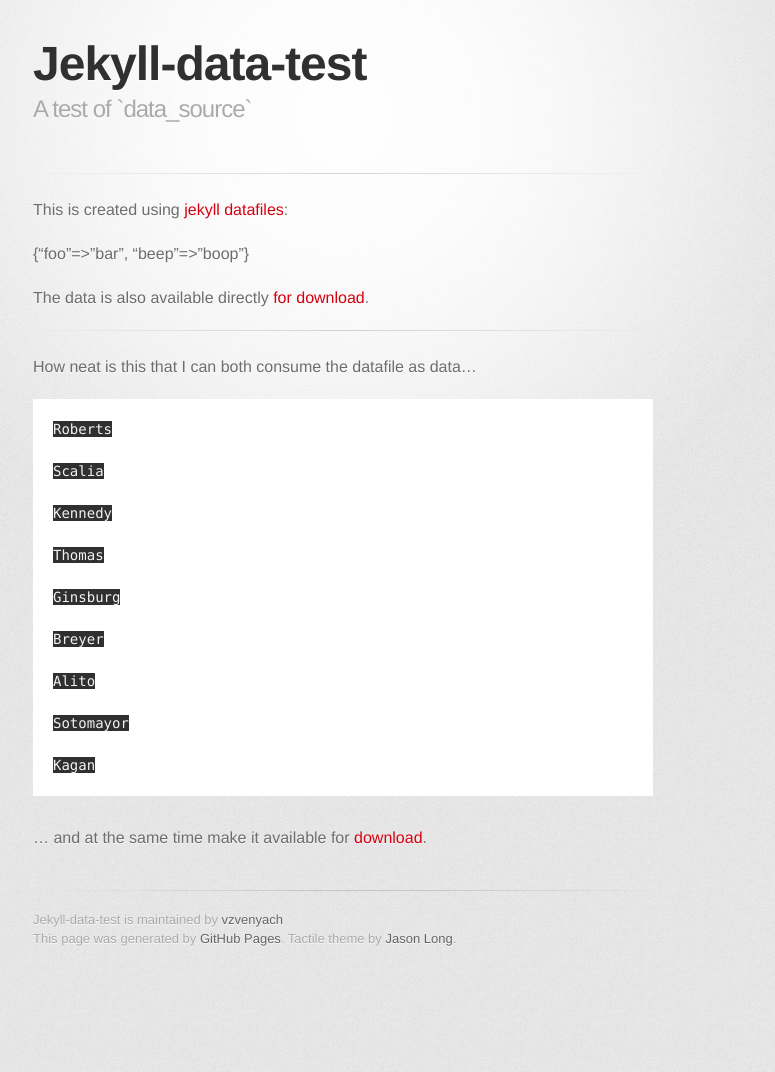
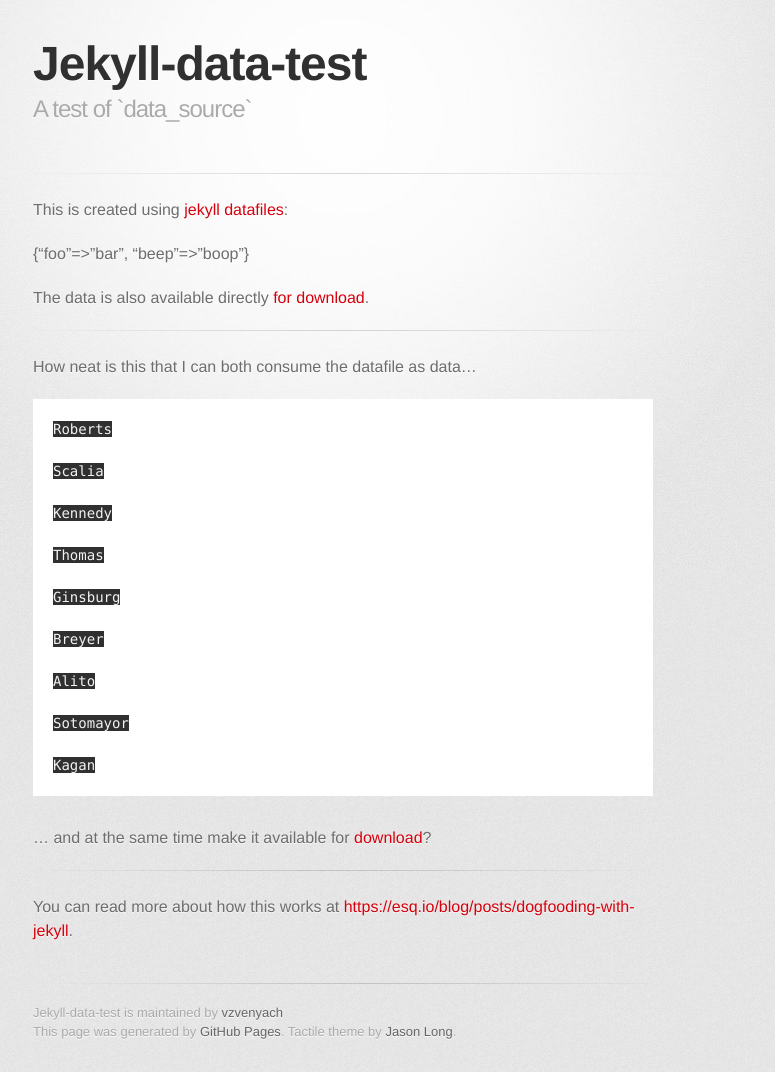
Before and after one commit to blsz/jekyll-data-test, a Jekyll site: the page built from index.md, in a window 1280 px wide. Shown: the whole page, without its empty margins (297-1072 px from the left). Built offline with Jekyll 4.4.1, drawn with Linux system fonts in a browser that asks for light colours; some web fonts are replaced; before the commit the page ends 979 px from its top, so only the background shows below that.

Commit message:
Add link to upcoming blog post

```diff
--- a/index.md
+++ b/index.md
@@ -17,4 +17,8 @@ How neat is this that I can both consume the datafile as data...
 	{{justice}}
 {% endfor %}
 
-... and at the same time make it available for [download]({{site.baseurl}}/data/justices.json).
+... and at the same time make it available for [download]({{site.baseurl}}/data/justices.json)?
+
+---
+
+You can read more about how this works at <https://esq.io/blog/posts/dogfooding-with-jekyll>.
```
